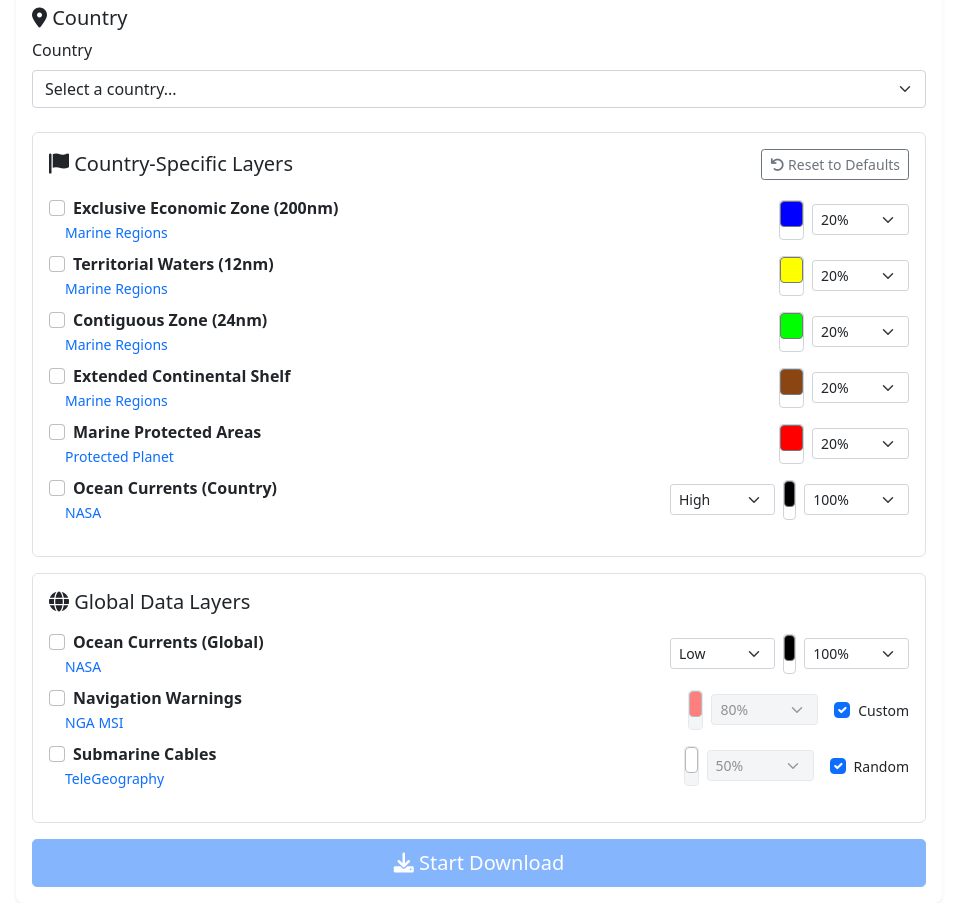
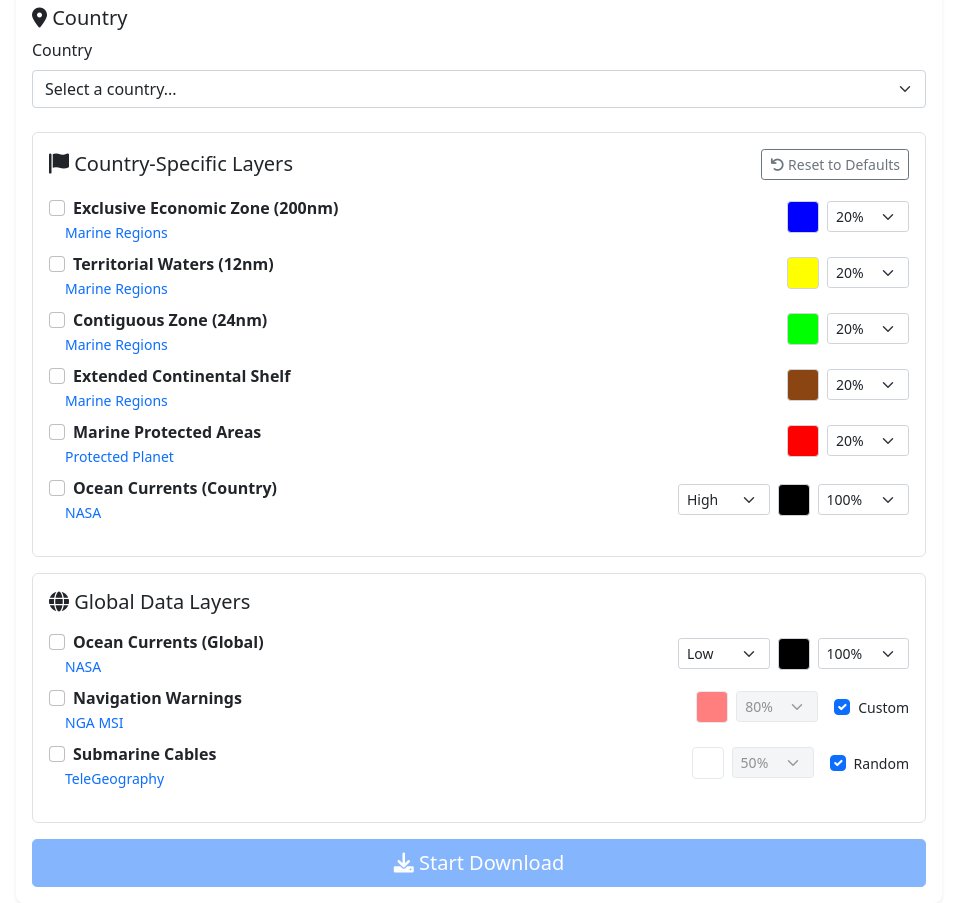
Before and after one commit to OutUvAces/MDA-Layers-Downloader, a Flask app: page / in a window 1280 px wide. Shown: the part 325-1228 px from the top of the page, without its empty margins (161-1118 px from the left). Run offline with Flask 3, Linux system fonts and the light colour scheme; data that the repository does not hold is empty.

Commit message:
Fix color picker visual alignment bug
- Replace native input[type=color] with custom preview div and hidden overlay
- Eliminate duplicate color swatch elements causing upward offset misalignment
- Add proper CSS styling for color picker containers and overlays
- Update JavaScript to sync preview divs with hidden color inputs
- Maintain all existing functionality while fixing visual alignment
- All color swatches now properly centered and aligned with opacity controls

Co-authored-by: Cursor <cursoragent@cursor.com>

```diff
--- a/web_app/static/style.css
+++ b/web_app/static/style.css
@@ -12,8 +12,30 @@
     box-shadow: 0 0.125rem 0.25rem rgba(0, 0, 0, 0.075);
 }
 
-.color-picker {
+.color-picker-container {
+    position: relative;
+    display: inline-block;
+}
+
+.color-preview {
+    transition: border-color 0.2s ease;
+}
+
+.color-preview:hover {
+    border-color: #0d6efd;
+}
+
+.color-input-overlay {
+    position: absolute;
+    top: 0;
+    left: 0;
+    width: 32px;
+    height: 32px;
+    opacity: 0;
     cursor: pointer;
+    border: none;
+    padding: 0;
+    margin: 0;
 }
 
 .progress-container {
--- a/web_app/templates/index.html
+++ b/web_app/templates/index.html
@@ -85,7 +85,10 @@
                         </div>
                         <div class="col-md-6 text-end">
                             <div class="d-inline-flex align-items-center gap-2">
-                                <input type="color" class="form-control form-control-color form-control-color-sm eez-control" id="eez_color" name="eez_color" value="#0000ff" title="Blue">
+                                <div class="color-picker-container">
+                                    <div class="color-preview" id="eez_color_preview" style="background-color: #0000ff; width: 32px; height: 32px; border: 1px solid #ced4da; border-radius: 4px; cursor: pointer;"></div>
+                                    <input type="color" class="color-input-overlay" id="eez_color" name="eez_color" value="#0000ff" title="Blue">
+                                </div>
                                 <select class="form-select form-select-sm eez-control" id="eez_opacity" name="eez_opacity">
                                     <option value="10">10%</option>
                                     <option value="20" selected>20%</option>
@@ -119,7 +122,10 @@
                         </div>
                         <div class="col-md-6 text-end">
                             <div class="d-inline-flex align-items-center gap-2">
-                                <input type="color" class="form-control form-control-color form-control-color-sm territorial-control" id="territorial_color" name="territorial_color" value="#ffff00" title="Yellow">
+                                <div class="color-picker-container">
+                                    <div class="color-preview" id="territorial_color_preview" style="background-color: #ffff00; width: 32px; height: 32px; border: 1px solid #ced4da; border-radius: 4px; cursor: pointer;"></div>
+                                    <input type="color" class="color-input-overlay" id="territorial_color" name="territorial_color" value="#ffff00" title="Yellow">
+                                </div>
                                 <select class="form-select form-select-sm territorial-control" id="territorial_opacity" name="territorial_opacity">
                                     <option value="10">10%</option>
                                     <option value="20" selected>20%</option>
@@ -153,7 +159,10 @@
                         </div>
                         <div class="col-md-6 text-end">
                             <div class="d-inline-flex align-items-center gap-2">
-                                <input type="color" class="form-control form-control-color form-control-color-sm contiguous-control" id="contiguous_color" name="contiguous_color" value="#00ff00" title="Green">
+                                <div class="color-picker-container">
+                                    <div class="color-preview" id="contiguous_color_preview" style="background-color: #00ff00; width: 32px; height: 32px; border: 1px solid #ced4da; border-radius: 4px; cursor: pointer;"></div>
+                                    <input type="color" class="color-input-overlay" id="contiguous_color" name="contiguous_color" value="#00ff00" title="Green">
+                                </div>
                                 <select class="form-select form-select-sm contiguous-control" id="contiguous_opacity" name="contiguous_opacity">
                                     <option value="10">10%</option>
                                     <option value="20" selected>20%</option>
@@ -187,7 +196,10 @@
                         </div>
                         <div class="col-md-6 text-end">
                             <div class="d-inline-flex align-items-center gap-2">
-                                <input type="color" class="form-control form-control-color form-control-color-sm ecs-control" id="ecs_color" name="ecs_color" value="#8b4513" title="Brown">
+                                <div class="color-picker-container">
+                                    <div class="color-preview" id="ecs_color_preview" style="background-color: #8b4513; width: 32px; height: 32px; border: 1px solid #ced4da; border-radius: 4px; cursor: pointer;"></div>
+                                    <input type="color" class="color-input-overlay" id="ecs_color" name="ecs_color" value="#8b4513" title="Brown">
+                                </div>
                                 <select class="form-select form-select-sm ecs-control" id="ecs_opacity" name="ecs_opacity">
                                     <option value="10">10%</option>
                                     <option value="20" selected>20%</option>
@@ -221,7 +233,10 @@
                         </div>
                         <div class="col-md-6 text-end">
                             <div class="d-inline-flex align-items-center gap-2">
-                                <input type="color" class="form-control form-control-color form-control-color-sm mpa-control" id="mpa_color" name="mpa_color" value="#ff0000" title="Red">
+                                <div class="color-picker-container">
+                                    <div class="color-preview" id="mpa_color_preview" style="background-color: #ff0000; width: 32px; height: 32px; border: 1px solid #ced4da; border-radius: 4px; cursor: pointer;"></div>
+                                    <input type="color" class="color-input-overlay" id="mpa_color" name="mpa_color" value="#ff0000" title="Red">
+                                </div>
                                 <select class="form-select form-select-sm mpa-control" id="mpa_opacity" name="mpa_opacity">
                                     <option value="10">10%</option>
                                     <option value="20" selected>20%</option>
@@ -260,7 +275,10 @@
                                     <option value="1.5">Medium</option>
                                     <option value="3.0">Low</option>
                                 </select>
-                                <input type="color" class="form-control form-control-color form-control-color-sm seastate-control" id="seastate_color" name="seastate_color" value="#000000" title="Black">
+                                <div class="color-picker-container">
+                                    <div class="color-preview" id="seastate_color_preview" style="background-color: #000000; width: 32px; height: 32px; border: 1px solid #ced4da; border-radius: 4px; cursor: pointer;"></div>
+                                    <input type="color" class="color-input-overlay" id="seastate_color" name="seastate_color" value="#000000" title="Black">
+                                </div>
                                 <select class="form-select form-select-sm seastate-control" id="seastate_opacity" name="seastate_opacity">
                                     <option value="10">10%</option>
                                     <option value="20">20%</option>
@@ -304,7 +322,10 @@
                                     <option value="1.5">Medium</option>
                                     <option value="3.0" selected>Low</option>
                                 </select>
-                                <input type="color" class="form-control form-control-color form-control-color-sm seastate-control" id="seastate_color_global" name="seastate_color" value="#000000" title="Black">
+                                <div class="color-picker-container">
+                                    <div class="color-preview" id="seastate_color_global_preview" style="background-color: #000000; width: 32px; height: 32px; border: 1px solid #ced4da; border-radius: 4px; cursor: pointer;"></div>
+                                    <input type="color" class="color-input-overlay" id="seastate_color_global" name="seastate_color" value="#000000" title="Black">
+                                </div>
                                 <select class="form-select form-select-sm seastate-control" id="seastate_opacity_global" name="seastate_opacity">
                                     <option value="10">10%</option>
                                     <option value="20">20%</option>
@@ -338,7 +359,10 @@
                         </div>
                         <div class="col-md-6 text-end">
                             <div class="d-inline-flex align-items-center gap-2">
-                                <input type="color" class="form-control form-control-color form-control-color-sm navwarnings-color-control" id="navwarnings_color" name="navwarnings_color" value="#ff0000" title="Red">
+                                <div class="color-picker-container">
+                                    <div class="color-preview" id="navwarnings_color_preview" style="background-color: #ff0000; width: 32px; height: 32px; border: 1px solid #ced4da; border-radius: 4px; cursor: pointer;"></div>
+                                    <input type="color" class="color-input-overlay" id="navwarnings_color" name="navwarnings_color" value="#ff0000" title="Red">
+                                </div>
                                 <select class="form-select form-select-sm navwarnings-opacity-control" id="navwarnings_opacity" name="navwarnings_opacity">
                                     <option value="10">10%</option>
                                     <option value="20">20%</option>
@@ -378,7 +402,10 @@
                         </div>
                         <div class="col-md-6 text-end">
                             <div class="d-inline-flex align-items-center gap-2">
-                                <input type="color" class="form-control form-control-color form-control-color-sm cables-color-control" id="cables_color" name="cables_color" value="#ffffff" title="White">
+                                <div class="color-picker-container">
+                                    <div class="color-preview" id="cables_color_preview" style="background-color: #ffffff; width: 32px; height: 32px; border: 1px solid #ced4da; border-radius: 4px; cursor: pointer;"></div>
+                                    <input type="color" class="color-input-overlay" id="cables_color" name="cables_color" value="#ffffff" title="White">
+                                </div>
                                 <select class="form-select form-select-sm cables-opacity-control" id="cables_opacity" name="cables_opacity">
                                     <option value="10">10%</option>
                                     <option value="20">20%</option>
@@ -421,6 +448,9 @@
 document.addEventListener('DOMContentLoaded', function() {
     // Set up event listeners
     setupEventListeners();
+
+    // Initialize color previews
+    initializeColorPreviews();
 
     // Initialize form state
     updateFormState();
@@ -497,6 +527,7 @@ function updateFormState() {
 function updateCablesControls() {
     const randomChecked = document.getElementById('cables_random').checked;
     const colorControl = document.getElementById('cables_color');
+    const colorPreview = document.getElementById('cables_color_preview');
     const opacityControl = document.getElementById('cables_opacity');
 
     colorControl.disabled = randomChecked;
@@ -504,10 +535,10 @@ function updateCablesControls() {
 
     // Grey out appearance for controls only (not the checkbox)
     if (randomChecked) {
-        colorControl.style.opacity = '0.5';
+        colorPreview.style.opacity = '0.5';
         opacityControl.style.opacity = '0.5';
     } else {
-        colorControl.style.opacity = '1';
+        colorPreview.style.opacity = '1';
         opacityControl.style.opacity = '1';
     }
 }
@@ -516,6 +547,7 @@ function updateCablesControls() {
 function updateNavWarningsControls() {
     const customChecked = document.getElementById('navwarnings_custom').checked;
     const colorControl = document.getElementById('navwarnings_color');
+    const colorPreview = document.getElementById('navwarnings_color_preview');
     const opacityControl = document.getElementById('navwarnings_opacity');
 
     colorControl.disabled = customChecked;
@@ -523,10 +555,10 @@ function updateNavWarningsControls() {
 
     // Grey out appearance for controls only (not the checkbox)
     if (customChecked) {
-        colorControl.style.opacity = '0.5';
+        colorPreview.style.opacity = '0.5';
         opacityControl.style.opacity = '0.5';
     } else {
-        colorControl.style.opacity = '1';
+        colorPreview.style.opacity = '1';
         opacityControl.style.opacity = '1';
     }
 }
@@ -554,31 +586,70 @@ function updateSubmitButton() {
     submitButton.style.opacity = shouldEnable ? '1' : '0.5';
 }
 
+// Initialize color preview synchronization
+function initializeColorPreviews() {
+    // Set up event listeners for all color inputs to sync with previews
+    const colorInputs = [
+        { input: 'eez_color', preview: 'eez_color_preview' },
+        { input: 'territorial_color', preview: 'territorial_color_preview' },
+        { input: 'contiguous_color', preview: 'contiguous_color_preview' },
+        { input: 'ecs_color', preview: 'ecs_color_preview' },
+        { input: 'mpa_color', preview: 'mpa_color_preview' },
+        { input: 'seastate_color', preview: 'seastate_color_preview' },
+        { input: 'seastate_color_global', preview: 'seastate_color_global_preview' },
+        { input: 'navwarnings_color', preview: 'navwarnings_color_preview' },
+        { input: 'cables_color', preview: 'cables_color_preview' }
+    ];
+
+    colorInputs.forEach(({ input, preview }) => {
+        const inputEl = document.getElementById(input);
+        const previewEl = document.getElementById(preview);
+
+        if (inputEl && previewEl) {
+            // Sync preview with input on change
+            inputEl.addEventListener('input', function() {
+                previewEl.style.backgroundColor = this.value;
+            });
+
+            // Sync preview with input on load
+            previewEl.style.backgroundColor = inputEl.value;
+        }
+    });
+}
+
 // Reset styling options to desktop defaults (matching Tkinter preload)
 function resetStylingToDefaults() {
     // Desktop default colors and opacities
     document.getElementById('eez_color').value = '#0000ff';
+    document.getElementById('eez_color_preview').style.backgroundColor = '#0000ff';
     document.getElementById('eez_opacity').value = '20';
 
     document.getElementById('territorial_color').value = '#ffff00';
+    document.getElementById('territorial_color_preview').style.backgroundColor = '#ffff00';
     document.getElementById('territorial_opacity').value = '20';
 
     document.getElementById('contiguous_color').value = '#00ff00';
+    document.getElementById('contiguous_color_preview').style.backgroundColor = '#00ff00';
     document.getElementById('contiguous_opacity').value = '20';
 
     document.getElementById('ecs_color').value = '#8b4513';
+    document.getElementById('ecs_color_preview').style.backgroundColor = '#8b4513';
     document.getElementById('ecs_opacity').value = '20';
 
     document.getElementById('mpa_color').value = '#ff0000';
+    document.getElementById('mpa_color_preview').style.backgroundColor = '#ff0000';
     document.getElementById('mpa_opacity').value = '20';
 
     document.getElementById('cables_color').value = '#ffffff';
+    document.getElementById('cables_color_preview').style.backgroundColor = '#ffffff';
     document.getElementById('cables_opacity').value = '50';
 
     document.getElementById('seastate_color').value = '#000000';
+    document.getElementById('seastate_color_preview').style.backgroundColor = '#000000';
     document.getElementById('seastate_opacity').value = '100';
 
     document.getElementById('navwarnings_color').value = '#ff0000';
+    document.getElementById('navwarnings_color_preview').style.backgroundColor = '#ff0000';
     document.getElementById('navwarnings_opacity').value = '80';
 
     // Reset density selections - NEVER default to Medium (desktop behavior)
```
